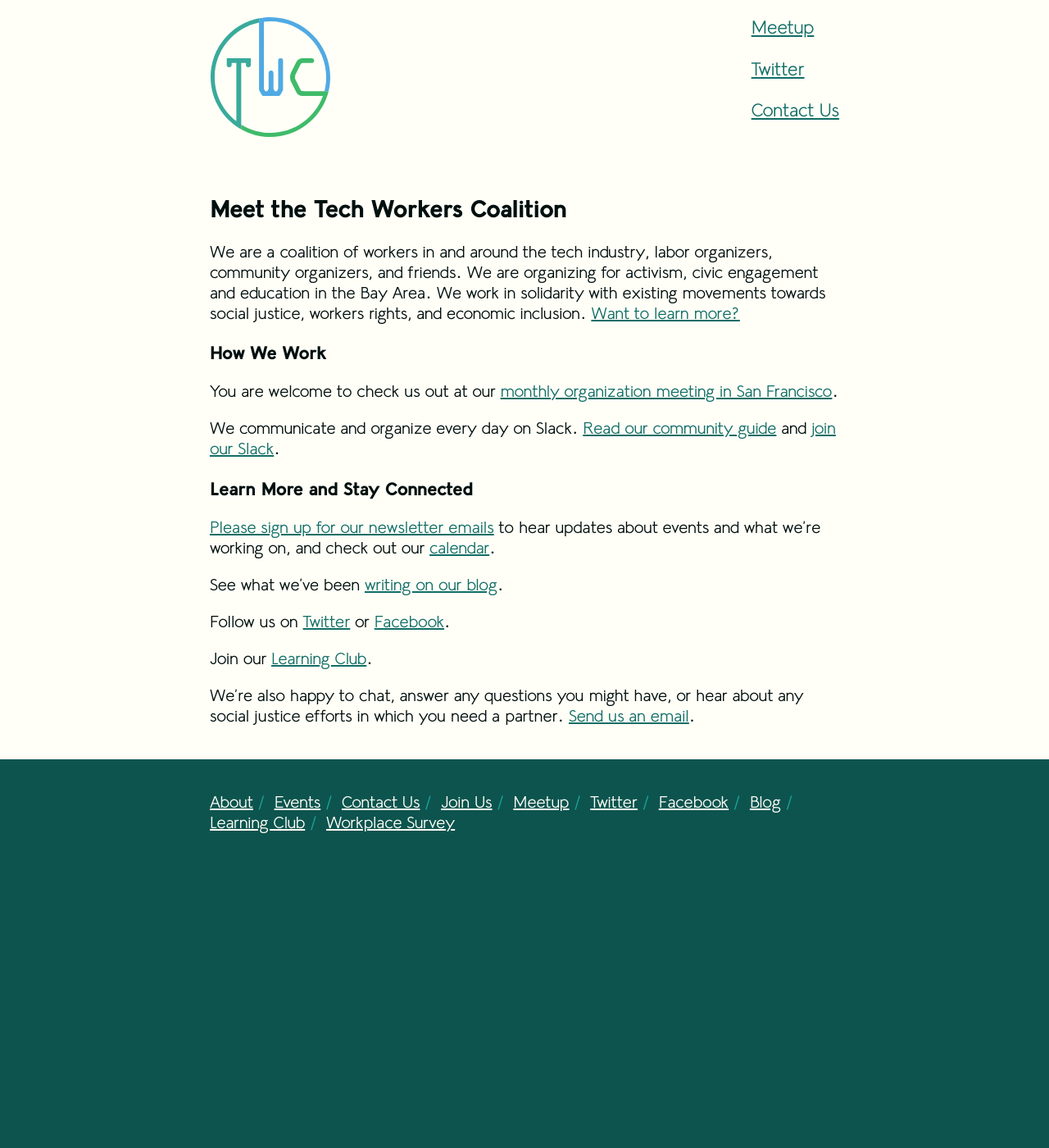
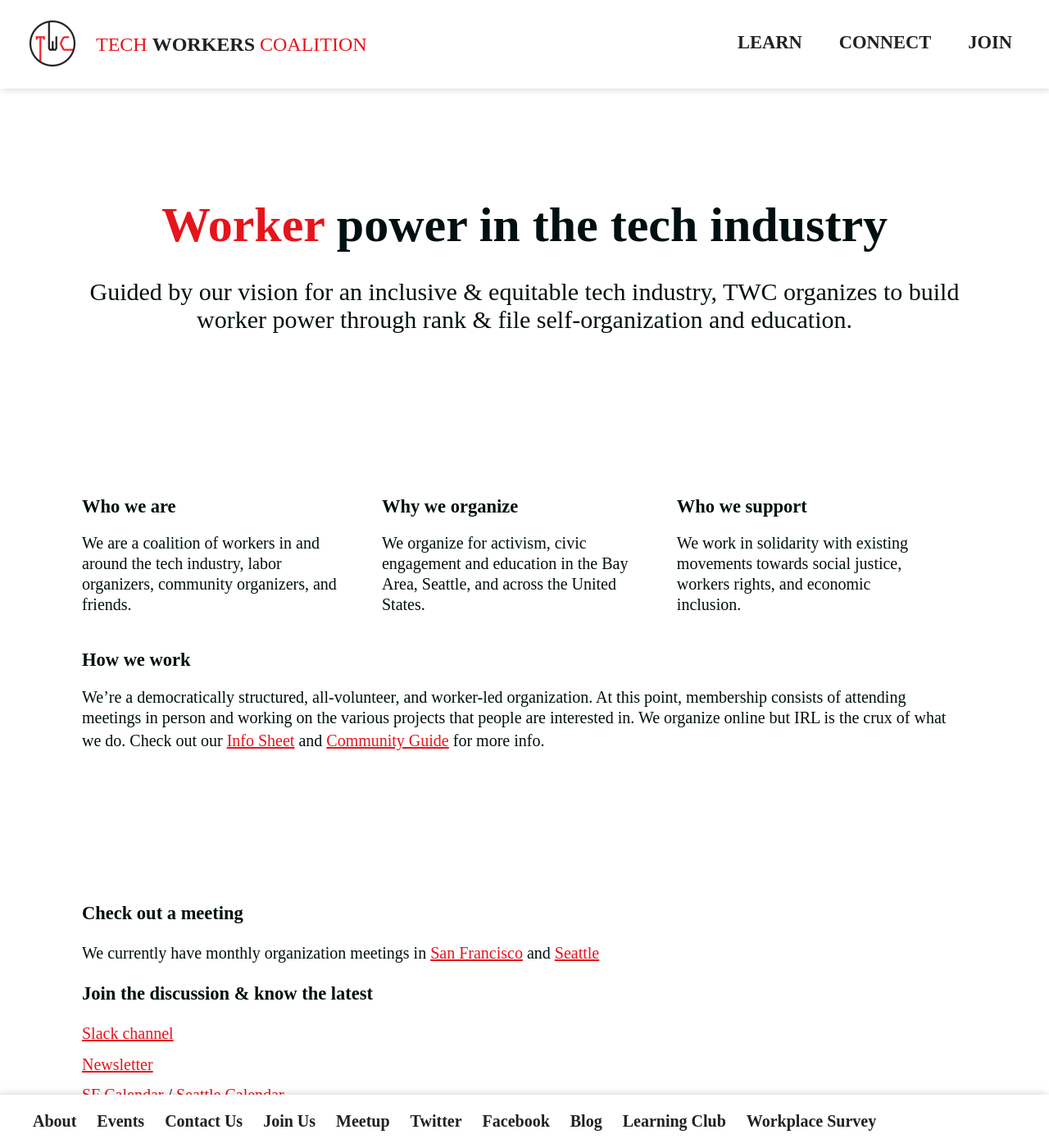
Before and after one commit to techworkersco/twc-site, a Jekyll site: the page built from index.md, in a window 1280 px wide and 1400 px high. Shown: the whole window at 82% size. Built offline with Jekyll 4.4.1, drawn with Linux system fonts in a browser that asks for light colours; nearby versions of some CDN libraries; our own code applies the rules of GitHub Pages for plain Markdown files; some of the changed text lies outside the part shown.

Commit message:
redesign

```diff
--- a/_config.yml
+++ b/_config.yml
@@ -28,12 +28,12 @@
   - Gemfile
   - Gemfile.lock
 header_links:
-  - url: https://www.meetup.com/Tech-Workers-Coalition/
-    text: Meetup
-  - url: https://twitter.com/techworkersco
-    text: Twitter
-  - url: /contact-us
-    text: Contact Us
+  - url: '#learn'
+    text: Learn
+  - url: '#connect'
+    text: Connect
+  - url: /subscribe
+    text: Join
 footer_links:
   - url: https://www.meetup.com/Tech-Workers-Coalition/
     text: Meetup
@@ -45,3 +45,4 @@
     text: Blog
   - url: https://sites.google.com/view/tech-workers-coalition/learning-club
     text: Learning Club
+port: 8080
--- a/_includes/head.html
+++ b/_includes/head.html
@@ -10,6 +10,33 @@
   <link rel="stylesheet" href="{{ "/assets/css/main.css" | relative_url }}">
   <link rel="canonical" href="{{ page.url | replace:'index.html','' | absolute_url }}">
   <link rel="alternate" type="application/rss+xml" title="{{ site.title | escape }}" href="{{ "/feed.xml" | relative_url }}">
-  <link rel="shortcut icon" href="/assets/favicon.ico" type="image/x-icon">
-  <link rel="icon" href="/assets/favicon.ico" type="image/x-icon">
+  <link rel="shortcut icon" href="/assets/favicon2.png" type="image/x-icon">
+  <link rel="icon" href="/assets/favicon2.png" type="image/x-icon">
+  <script src="https://ajax.googleapis.com/ajax/libs/jquery/3.2.1/jquery.min.js"></script>
+<script>
+$(document).ready(function(){
+  // Add smooth scrolling to all links
+  $("a").on('click', function(event) {
+
+    // Make sure this.hash has a value before overriding default behavior
+    if (this.hash !== "") {
+      // Prevent default anchor click behavior
+      event.preventDefault();
+
+      // Store hash
+      var hash = this.hash;
+
+      // Using jQuery's animate() method to add smooth page scroll
+      // The optional number (800) specifies the number of milliseconds it takes to scroll to the specified area
+      $('html, body').animate({
+        scrollTop: $(hash).offset().top
+      }, 800, function(){
+
+        // Add hash (#) to URL when done scrolling (default click behavior)
+        window.location.hash = hash;
+      });
+    } // End if
+  });
+});
+</script>
 </head>
--- a/_includes/header.html
+++ b/_includes/header.html
@@ -1,5 +1,6 @@
 <header class="header" role="banner">
   <h1 id="logo"><a href="/">{{ site.title }}</a></h1>
+  <p id="work">Tech <span class="link">Workers</span> Coalition</p>
   <ul class="supporting-links">
     {% for link in site.header_links %}
       <li><a href="{{ link.url }}">{{ link.text }}</a></li>
--- a/assets/css/main.scss
+++ b/assets/css/main.scss
@@ -26,13 +26,15 @@
 */
 
 body {
-background-color: #0d544f;
+background-color: #ffffff;
 color: #1aa89d;
+
 }
 
 .main-wrapper {
-background-color: #fffff7;
+background-color: #fffff;
 color: #000f0f;
+margin-bottom: 5em;
 }
 
 .callout {
@@ -60,21 +62,49 @@
   color: #000f0f;
 }
 
-a:link { color: #fffff7; }
-a:visited { color: #fffff7; }
-a:hover { color: #fffff7; }
-a:focus { color: #fffff7; }
-a:active { color: #fffff7; }
+h2 {
+  text-align: center;
+  font-weight: 300;
+}
 
-.main-wrapper a:link { color: #116e67; }
-.main-wrapper a:visited { color: #116e67; }
-.main-wrapper a:hover { color: #116e67; }
-.main-wrapper a:focus { color: #116e67; }
-.main-wrapper a:active { color: #116e67; }
+input[type="submit"]{
+margin-top: 20px;
+font-weight: 500;
+background-color: #212121;
+color: white;
+padding: 10px 20px 10px 20px;
+border-radius: 100px;
+border: none;
+text-transform: uppercase;
+}
 
+input[type="submit"]:hover {
+  background-color: #E6141B;
+}
+
+main a {font-weight: 500; line-height: 1.5em;}
+.main-wrapper a:link { color: #E6141B; }
+.main-wrapper a:visited { color: #E6141B; }
+.main-wrapper a:hover { color: #212121; }
+.main-wrapper a:focus { color: #212121; }
+.main-wrapper a:active { color: #E6141B; }
+
+footer a { text-decoration: none;}
+footer a:link { color: #212121; }
+footer a:visited { color: #212121; }
+footer a:hover { color: #E6141B; }
+footer a:focus { color: #E6141B; }
+footer a:active { color: #212121; }
+
+.supporting-links a { text-decoration: none;}
+.supporting-links a:link { color: #212121; }
+.supporting-links a:visited { color: #212121; }
+.supporting-links a:hover { color: #E6141B; }
+.supporting-links a:focus { color: #E6141B; }
+.supporting-links a:active { color: #212121; }
 /* layout */
 body {
-  font-family: 'Lil Grotesk', sans-serif;
+  font-family: 'Avenir';
   font-size: 1.25em;
   letter-spacing: normal;
   margin: 0;
@@ -82,18 +112,34 @@
 }
 
 header,
-main,
-.footer-content {
-  max-width: 768px;
-  margin: auto;
-  padding: 1em;
+main {
+  // max-width: 768px;
+  // margin: auto;
+  // padding: 2em;
+  padding-top: 0.75em;
+  padding-bottom: 0.75em;
+}
+
+footer {
+  box-shadow: -2px 0px 10px rgba(0, 0, 0, 0.2);
+  background-color: white;
+  position: fixed;
+  bottom: 0;
+  width: 100%;
+}
+
+main {
+  padding-top: 6em;
+  padding-left: 5em;
+  padding-right: 5em;
+  padding-bottom: 2em;
 }
 
 .main-wrapper {
   width: 100%;
 }
 
-h1 { font-size: 2.25em;  /* 16x2.25=36 */ }
+h1 { font-size: 3em; text-align: center; /* 16x2.25=36 */ }
 h2 { font-size: 1.5em;   /* 16x1.5=24 */ }
 h3 { font-size: 1.125em; /* 16x1.125=18 */ }
 h4 { font-size: 0.875em; font-style: italic; /* 16x0.875=14 */ }
@@ -118,21 +164,89 @@
 }
 
 .header {
-  overflow: auto;
+  // overflow: auto;
+position: fixed;
+box-shadow: 2px 0px 10px rgba(0,0,0,.2);
+width: 100%;
+background-color: white;
+z-index: 9;
 }
+
+#join {
+  font-weight: 600; background-color: #ffffff; color: #ffffff; border-radius: 100px; padding-left: 30px; padding-right: 30px; padding-top: 8px; padding-bottom: 8px;
+}
+#work {
+	font-weight: 100;
+  margin: 1em;
+display: -webkit-inline-box;
+    text-transform: uppercase;
+    text-decoration: none;
+    font-size: 24px;
+    color: #E6141B;
+    // padding-top: 24px;
+    // padding-bottom: 24px;
+}
+
+#work span {
+  font-weight: 600;
+  color: #212121
+}
+
+// #home, #learn {
+//   margin-bottom: 10em;
+// }
+
+
+#learn, #connect {
+  padding-top: 7em;
+}
+
+#home {
+  margin-top: 6em;
+}
+
+#home span {
+  color: #E6141B;
+}
+
+#learn ul {
+  display: inline-flex;
+  list-style-type: none;
+  padding: 0;
+  margin-bottom: 0;
+}
+
+#connect ul {
+  list-style-type: none;
+  padding-left: 0;
+  margin-bottom: 0;
+}
+
+#social li {
+  display: inline-flex;
+  padding-right: 2em;
+}
+
+#learn ul li {
+  margin-right: 2em;
+  margin-bottom: 0;
+}
+
 
   #logo {
     background-color: none;
-    background-image: url('images/logo.svg');
+    background-image: url('images/favicon2.png');
     float: left;
     font-size: 1.75em;
     line-height: 1em;
-    height: 150px;
+    height: 58px;
     margin: 0;
     padding: 0;
     position: relative;
     text-indent: -99999px;
-    width: 150px;
+    width: 58px;
+    margin-top: 0.25em;
+    margin-left: 1em;
   }
 
     #logo a {
@@ -150,26 +264,35 @@
     font-size: 1.125em;
     float: right;
     list-style-type: none;
-    margin: 0;
+    // margin: 0;
+    padding: 0;
+    // width: 40%;
+    display: inline-flex;
+    margin-right: 1em;
   }
 
     .supporting-links li {
-      margin-bottom: 1em;
+      text-transform: uppercase;
+      font-weight: 600;
+      margin: auto;
+      padding-left: 1em;
+      padding-right: 1em;
     }
 
   footer ul {
     list-style-type: none;
-    padding: 0;
+    padding-left: 2em;
   }
 
     footer li {
       display: inline;
+      font-weight: 600;
     }
 
       footer li:after {
-        content: '/';
-        margin-right: .2em;
-        margin-left: .2em;
+        content: '  ';
+        margin-right: .5em;
+        margin-left: .5em;
       }
 
       footer li:last-child:after {
@@ -181,9 +304,11 @@
     footer li {
       display: block;
     }
-
+    main {
+      padding-top: 6em !important;
+    }
       footer li:after {
-        content: '/';
+        content: ' ';
         margin-right: .2em;
         margin-left: .2em;
       }
@@ -196,24 +321,73 @@
 
 @media screen and (max-width: 420px) {
   h1 { font-size: 1.96875em;  /* 2.25 * .875 */ }
-  h2 { font-size: 1.3125em;   /* 1.5 * .875 */ }
+  h2 { font-size: 1em;   /* 1.5 * .875 */ }
   h3 { font-size: 1.09375em; /* 1.25 * .875 */ }
   h4 { font-size: 0.765625em; font-style: italic; /* .875 * .875 */ }
 
   header,
-  main,
   .footer-content {
     padding: .75em;
   }
 
+  footer {
+    position: relative;
+    box-shadow: none;
+    border-top: 1px #212121 solid;
+  }
+
+  footer ul {
+    padding-left: 1em;
+  }
+
+  main {
+    padding: 1.5em;
+  }
+
   #logo {
     background-size: cover;
-    height: 110px;
-    width: 110px;
+    margin-left: 0.25em;
+    // height: 110px;
+    // width: 110px;
   }
+
+  #learn ul {
+    display: block;
+  }
+
+  #learn ul li {
+    margin-right: 0;
+  }
+
+  #home, #learn {
+    margin-bottom: 3em;
+  }
+
+
+  #learn, #connect {
+    padding-top: 5em;
+  }
+
+  #home {
+    margin-top: 0;
+  }
+
+  #work {
+    display: none;
+  }
+  .main-wrapper {
+    margin-bottom: 1em;
+  }
+
 
   .supporting-links {
     font-size: .875em;
+    display: block;
+    text-align: right;
+    line-height: 1.5em;
+    margin-right: 2em;
+    margin-top: 0;
+    margin-bottom: 0;
   }
 } /* media query: 420 */
 
--- a/index.md
+++ b/index.md
@@ -1,25 +1,33 @@
 ---
 layout: home
 ---
+<div id="home">
+<h1><span>Worker</span> power in the tech industry</h1>
+<h2>Guided by our vision for an inclusive & equitable tech industry, TWC organizes to build worker power through rank & file self-organization and education.</h2>
+</div>
+<div id="learn">
+<ul>
+<li><h3>Who we are</h3><p>We are a coalition of workers in and around the tech industry, labor organizers, community organizers, and friends.</p></li>
+<li><h3>Why we organize</h3><p>We organize for activism, civic engagement and education in the Bay Area, Seattle, and across the United States.</p></li>
+<li><h3>Who we support</h3><p>We work in solidarity with existing movements towards social justice, workers rights, and economic inclusion.</p></li>
+</ul>
+<div id="how"><h3>How we work</h3><p>We’re a democratically structured, all-volunteer, and worker-led organization. At this point, membership consists of attending meetings in person and working on the various projects that people are interested in. We organize online but IRL is the crux of what we do. Check out our <a href="https://s3-us-west-1.amazonaws.com/techworkerscoalition.org/assets/files/TWCInfosheet.pdf">Info Sheet</a> and <a href="/community-guide">Community Guide</a> for more info.</p></div>
+</div>
 
-## Meet the Tech Workers Coalition
-
-We are a coalition of workers in and around the tech industry, labor organizers, community organizers, and friends. We are organizing for activism, civic engagement and education in the Bay Area. We work in solidarity with existing movements towards social justice, workers rights, and economic inclusion. [Want to learn more?](/about)
-
-### How We Work
-
-You are welcome to check us out at our [monthly organization meeting in San Francisco](https://www.meetup.com/Tech-Workers-Coalition/).
-
-We communicate and organize every day on Slack. [Read our community guide](/community-guide) and [join our Slack](/subscribe).
-
-### Learn More and Stay Connected
-
-[Please sign up for our newsletter emails](/subscribe) to hear updates about events and what we’re working on, and check out our [calendar](/events).
-
-See what we’ve been [writing on our blog](https://medium.com/tech-workers-coalition).
-
-Follow us on [Twitter](https://twitter.com/techworkersco) or [Facebook](https://www.facebook.com/TechWorkersCoalition).
-
-Join our [Learning Club](https://sites.google.com/view/tech-workers-coalition/learning-club).
-
-We’re also happy to chat, answer any questions you might have, or hear about any social justice efforts in which you need a partner. [Send us an email](/contact-us).
+<div id= "connect">
+<h3>Check out a meeting</h3><p>We currently have monthly organization meetings in <a href="https://www.meetup.com/Tech-Workers-Coalition/">San Francisco</a> and <a href="">Seattle</a></p>
+<h3>Join the discussion & know the latest</h3><ul>
+<li><a href="/subscribe">Slack channel</a></li>
+<li><a href="/subscribe">Newsletter</a></li>
+<li><a href="/events">SF Calendar</a> / <a href="">Seattle Calendar</a></li>
+<li><a href="https://sites.google.com/view/tech-workers-coalition/learning-club">Learning Club</a></li>
+</ul>
+<h3>TWC on social media</h3><ul id="social">
+<li><a href="https://twitter.com/techworkersco">Twitter</a></li>
+<li><a href="https://www.facebook.com/TechWorkersCoalition">Facebook</a></li>
+<li><a href="https://medium.com/tech-workers-coalition">TWC Blog</a></li>
+</ul>
+<h3>Contact us</h3>
+<p>We’re also happy to chat, answer any questions you might have, or hear about any social justice efforts in which you need a partner. <a href="mailto:hello@techworkersco.org">Send us an email</a></p>
+<p>If you’re a member of the press, please get in touch with us through <a href="mailto:press@techworkersco.org">press@techworkersco.org</a></p>
+</div>
```
Also changed, not shown: join.md (+1 -1 lines), Gemfile.lock, assets/css/images/favicon2.png (added), assets/favicon2.png (added).
